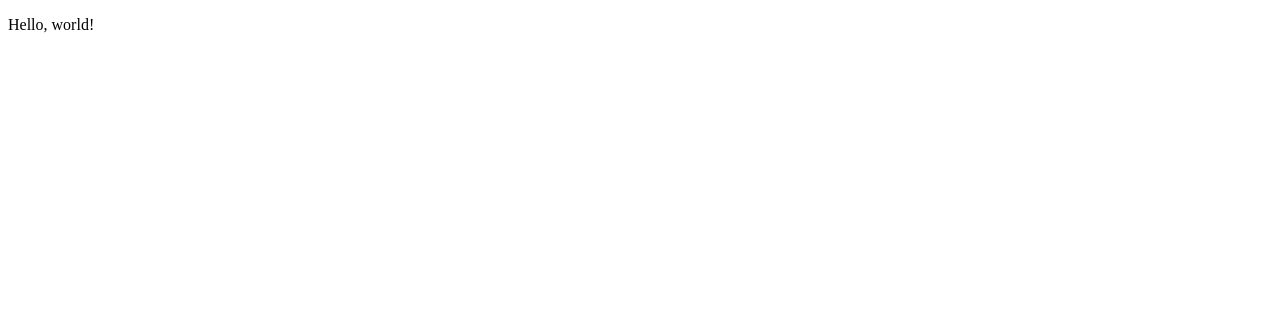
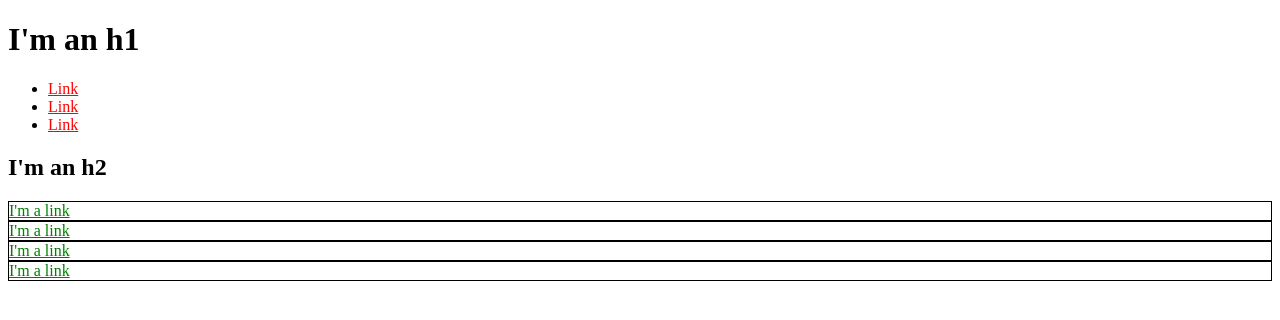
Before and after one commit to TanjaSS/sample_website, a plain HTML site: page index.html in a window 1280 px wide. Drawn offline with Linux system fonts and the light colour scheme.

Commit message:
Start LIcssTBD

```diff
--- a/index.html
+++ b/index.html
@@ -1,10 +1,34 @@
 <!DOCTYPE html>
 <html>
   <head>
-    <title>Page Title</title>
+    <title>Test Page: Don't Panic</title>
     <meta charset="utf-8">
   </head>
   <body>
-    <p>Hello, world!</p>
+    <h1>I'm an h1</h1>
+    <ul>
+      <li>
+        <a href="http://example.com/" style="color: red;">Link</a>
+      </li>
+      <li>
+        <a href="http://example.com/" style="color: red;">Link</a>
+      </li>
+      <li>
+        <a href="http://example.com/" style="color: red;">Link</a>
+      </li>
+    </ul>
+    <h2>I'm an h2</h2>
+    <div style="border: 1px solid black;">
+      <a href="http://example.com/" style="color: green;">I'm a link</a>
+    </div>
+    <div style="border: 1px solid black;">
+      <a href="http://example.com/" style="color: green;">I'm a link</a>
+    </div>
+    <div style="border: 1px solid black;">
+      <a href="http://example.com/" style="color: green;">I'm a link</a>
+    </div>
+    <div style="border: 1px solid black;">
+      <a href="http://example.com/" style="color: green;">I'm a link</a>
+    </div>
   </body>
 </html>
```
